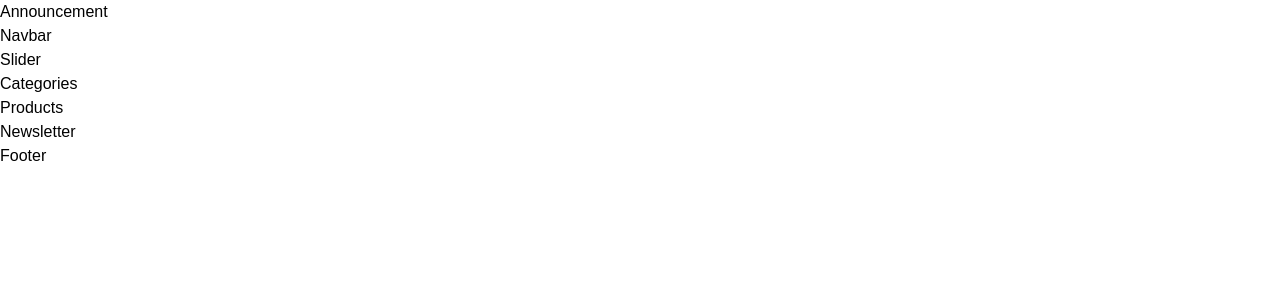
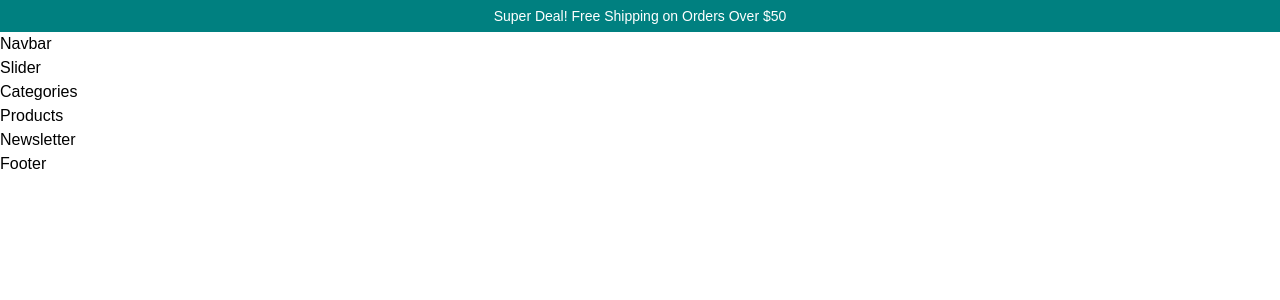
Before and after one commit to ferruhcihan/mern-ecommerce-app, a React (Create React App) app in the folder client/: page / in a window 1280 px wide. Shown: the top 300 px of the page. Built offline with nearby package versions, Linux system fonts and the light colour scheme.

Commit message:
Update announcement comp

```diff
--- a/client/src/components/announcement/index.tsx
+++ b/client/src/components/announcement/index.tsx
@@ -1,7 +1,9 @@
-import React from "react";
-
 const Announcement = () => {
-  return <div>Announcement</div>;
+  return (
+    <div className="h-8 bg-teal text-white flex justify-center items-center text-sm font-medium">
+      Super Deal! Free Shipping on Orders Over $50
+    </div>
+  );
 };
 
 export default Announcement;
--- a/client/tailwind.config.js
+++ b/client/tailwind.config.js
@@ -3,7 +3,7 @@ module.exports = {
   theme: {
     extend: {
       colors: {
-        purple: "#ff00ff",
+        teal: "#008080",
       },
     },
   },
```
Also changed, not shown: 2 other files (tests, documents, lock files or other folders).
